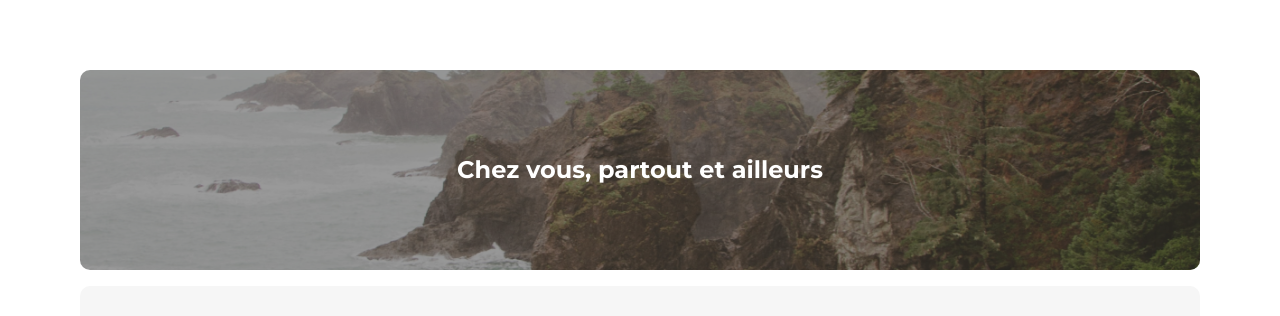
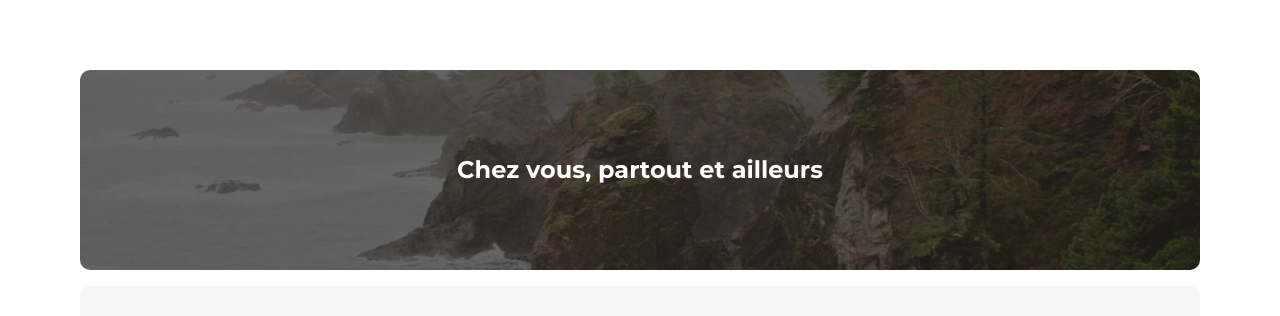
Before and after one commit to pyko7/kasa, a React (Vite) app: page / in a window 1280 px wide. Shown: the part 125-441 px from the top of the page. Built offline with nearby package versions, Linux system fonts and the light colour scheme; grey boxes are pictures that could not be loaded.

Commit message:
chore: refacto banner

```diff
--- /dev/null
+++ b/src/components/Banner/Banner.jsx
@@ -0,0 +1,12 @@
+import "./Banner.scss";
+
+const Banner = ({ title, backgroundImage, alt = "" }) => {
+  return (
+    <div className="banner">
+      <img src={backgroundImage} alt={alt} />
+      <span>{title}</span>
+    </div>
+  );
+};
+
+export default Banner;
--- /dev/null
+++ b/src/components/Banner/Banner.scss
@@ -0,0 +1,42 @@
+@import "../../styles/style.scss";
+
+.banner {
+  @include flex-container($align: center, $wrap: wrap);
+  position: relative;
+  width: 100%;
+  height: 110px;
+
+  @include md-screen {
+    @include flex-container($justify: center, $align: center);
+    height: 150px;
+  }
+  @include lg-screen {
+    height: 200px;
+  }
+
+  img {
+    position: absolute;
+    top: 0;
+    left: 0;
+    width: 100%;
+    height: 100%;
+    border-radius: $border-radius-md;
+    object-fit: cover;
+    filter: brightness(0.4);
+  }
+
+  span {
+    position: relative;
+    max-width: 75%;
+    display: block;
+    margin: 1rem;
+    color: $neutral-light-color;
+    font-size: $text-xl;
+    font-weight: 700;
+    z-index: 20;
+    @include md-screen {
+      max-width: none;
+      font-size: $text-2xl;
+    }
+  }
+}
--- a/src/pages/Home/Home.jsx
+++ b/src/pages/Home/Home.jsx
@@ -1,13 +1,15 @@
 import Card from "../../components/Card/Card";
 import housings from "../../assets/logements.json";
 import "./Home.scss";
+import Banner from "../../components/Banner/Banner";
+import bannerBackgroundImage from "../../assets/images/source_1.png";
+
+const bannerTitle = "Chez vous, partout et ailleurs";
 
 const Home = () => {
   return (
     <div className="container">
-      <div className="heading_card">
-        <span>Chez vous, partout et ailleurs</span>
-      </div>
+      <Banner title={bannerTitle} backgroundImage={bannerBackgroundImage} />
       <div className="cards_container">
         {housings.map((housing) => (
           <div className="card-container" key={housing.id}>
--- a/src/pages/Home/Home.scss
+++ b/src/pages/Home/Home.scss
@@ -19,52 +19,6 @@
   }
 }
 
-.heading_card {
-  @include flex-container($align: center, $wrap: wrap);
-  position: relative;
-  width: 100%;
-  height: 110px;
-  border-radius: $border-radius-md;
-  background-image: url("../../assets/images/source_1.png");
-  background-size: cover;
-  background-position: center;
-
-  @include md-screen {
-    @include flex-container($justify: center, $align: center);
-    height: 150px;
-  }
-  @include lg-screen {
-    height: 200px;
-  }
-
-  &::before {
-    content: "";
-    position: absolute;
-    top: 0;
-    left: 0;
-    width: 100%;
-    height: 100%;
-    border-radius: $border-radius-md;
-    background-color: $neutral-dark-color;
-    opacity: 0.4;
-    z-index: 1;
-  }
-
-  span {
-    position: relative;
-    max-width: 75%;
-    display: block;
-    margin: 1rem;
-    color: $neutral-light-color;
-    font-size: $text-xl;
-    font-weight: 700;
-    z-index: 20;
-    @include md-screen {
-      max-width: none;
-      font-size: $text-2xl;
-    }
-  }
-}
 .cards_container {
   @include flex-container($direction: column, $align: center);
   width: 100%;
```
